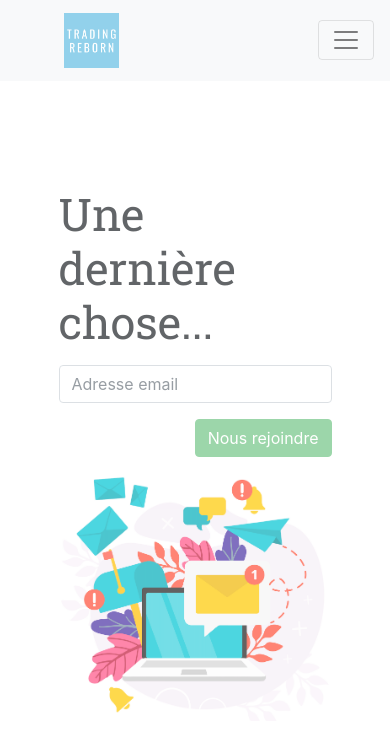
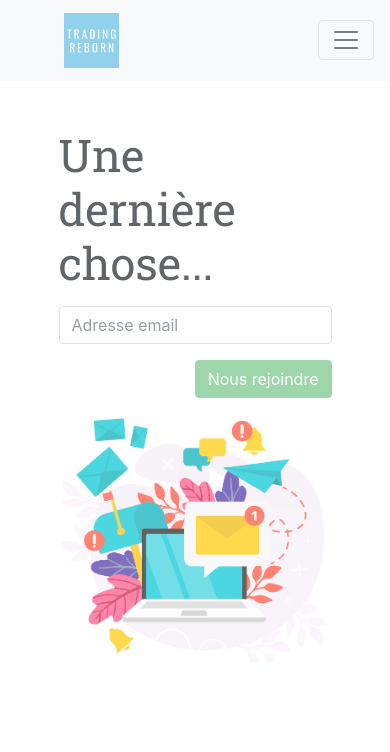
Before and after one commit to LilianBvr/trading-reborn, a React (Create React App) app: page /#/rejoindre in a window 390 px wide. Shown: the top 752 px of the page. Built offline with nearby package versions, Linux system fonts and the light colour scheme.

Commit message:
fixed graphic issues

```diff
--- a/src/NousRejoindre.css
+++ b/src/NousRejoindre.css
@@ -29,10 +29,14 @@
 }
 
 @media(max-width: 700px){
+
+  .nous-rejoindre{
+    align-items: start;
+    padding-top: 8rem;
+  }
   .nous-rejoindre_content{
     flex-direction: column-reverse;
     align-items: center;
-    padding-top: 4rem;
     justify-content: center;
   }
 
```
Also changed, not shown: firebase.json (added), 1 other file (tests, documents, lock files or other folders).
